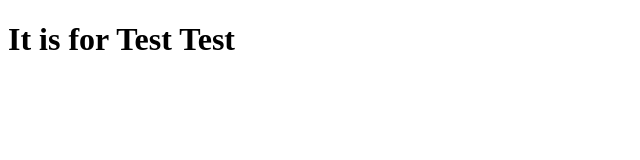
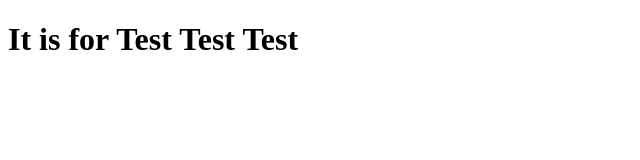
Before and after one commit to superman66/github-travis-config, a plain HTML site: page index.html in a window 1280 px wide. Shown: the whole page, without its empty margins (0-640 px from the left). Drawn offline with Linux system fonts and the light colour scheme.

Commit message:
Deploy superman66/github-travis-config to github.com/superman66/github-travis-config.git:gh-pages

```diff
--- a/index.html
+++ b/index.html
@@ -7,6 +7,6 @@
   <meta name="viewport" content="width=device-width, initial-scale=1">
 </head>
 <body>
-  <h1>It is for Test Test</h1>
+  <h1>It is for Test Test Test</h1>
 </body>
 </html>
```
